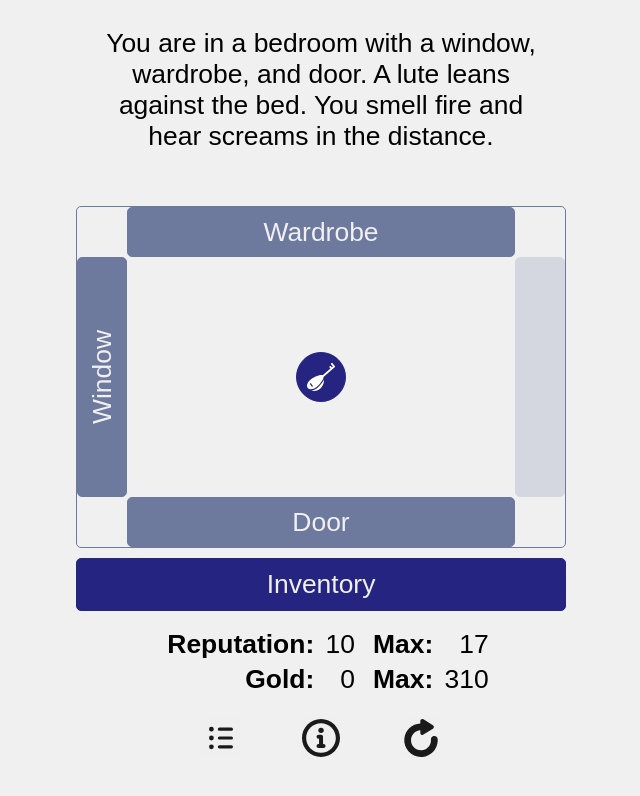
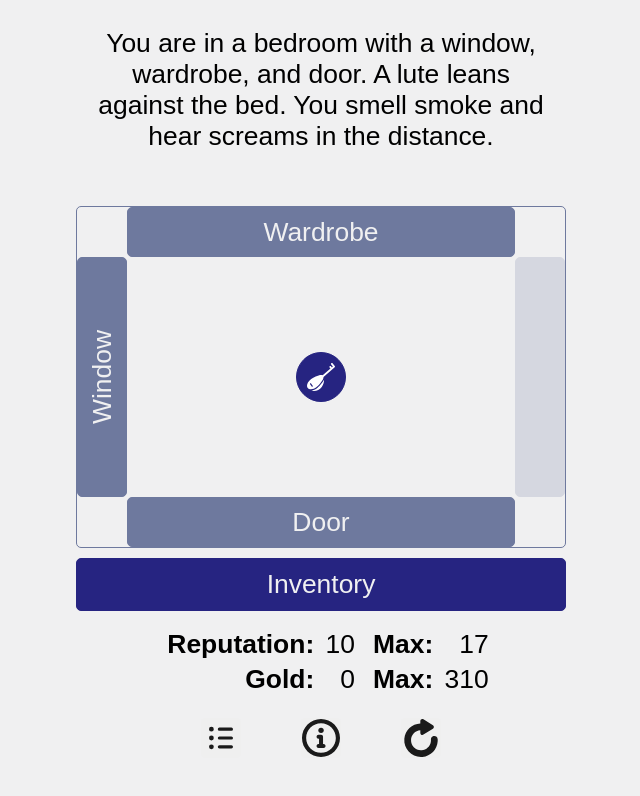
Before and after one commit to skedwards88/dragon, a React app: page / in a window 1280 px wide. Shown: the top 796 px of the page, without its empty margins (319-959 px from the left). Built offline with nearby package versions, Linux system fonts and the light colour scheme.

Commit message:
update word

```diff
--- a/src/locations.js
+++ b/src/locations.js
@@ -60,7 +60,7 @@ const room = new Location({
     }
 
     if (gameState.manorFire) {
-      text += "You smell fire and hear screams in the distance. ";
+      text += "You smell smoke and hear screams in the distance. ";
     }
     return text;
   },
```
